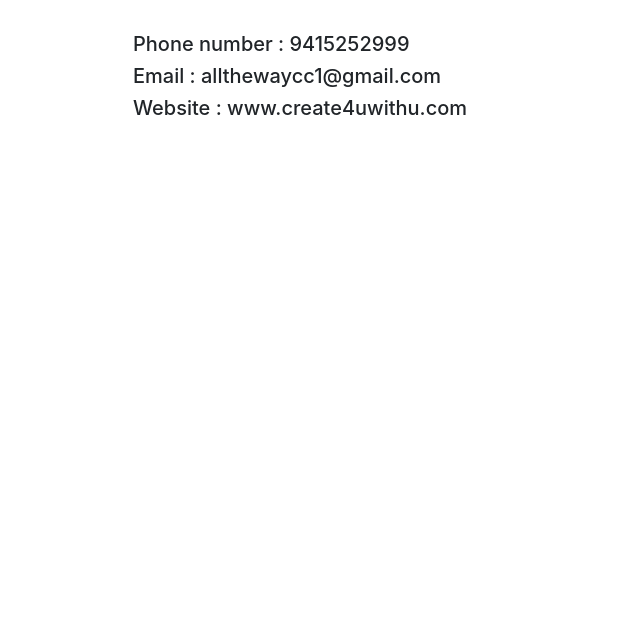
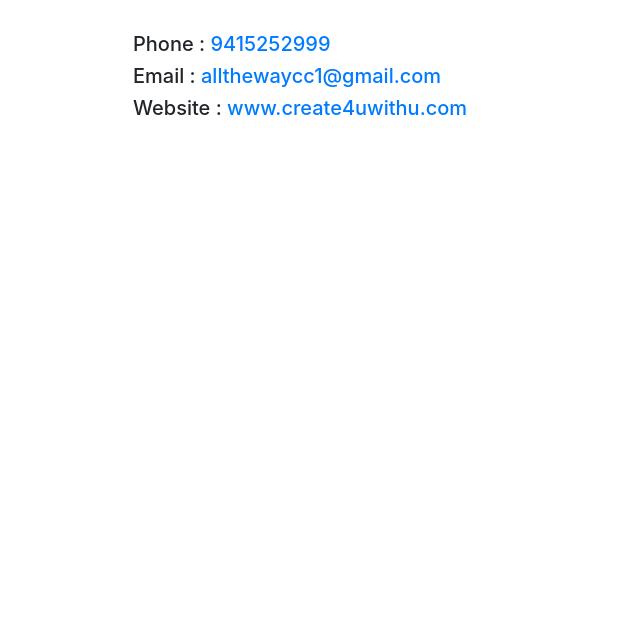
Before and after one commit to cc1git/Portfolio, a plain HTML site: page contact.html in a window 1280 px wide. Shown: the part 181-800 px from the top of the page, without its empty margins (0-640 px from the left). Drawn offline with nearby package versions, Linux system fonts and the light colour scheme.

Commit message:
link directed to website

```diff
--- a/contact.html
+++ b/contact.html
@@ -26,9 +26,10 @@
                 <div class="row mt-5"></div>
 
 
-                <h5>Phone number : 9415252999</h5>
-                <h5>Email : allthewaycc1@gmail.com</h5>
-                <h5>Website : www.create4uwithu.com</h5>
+                <h5>Phone : <a href="tel:9415252999">9415252999</a> </h5>
+                <h5>Email : <a href="mailto:allthewaycc1@gmail.com" > allthewaycc1@gmail.com</a></h5>
+
+                <h5>Website :<a href="https://www.Create4uwithu.com" > www.create4uwithu.com</a></h5>
 
 
 </body>
```
